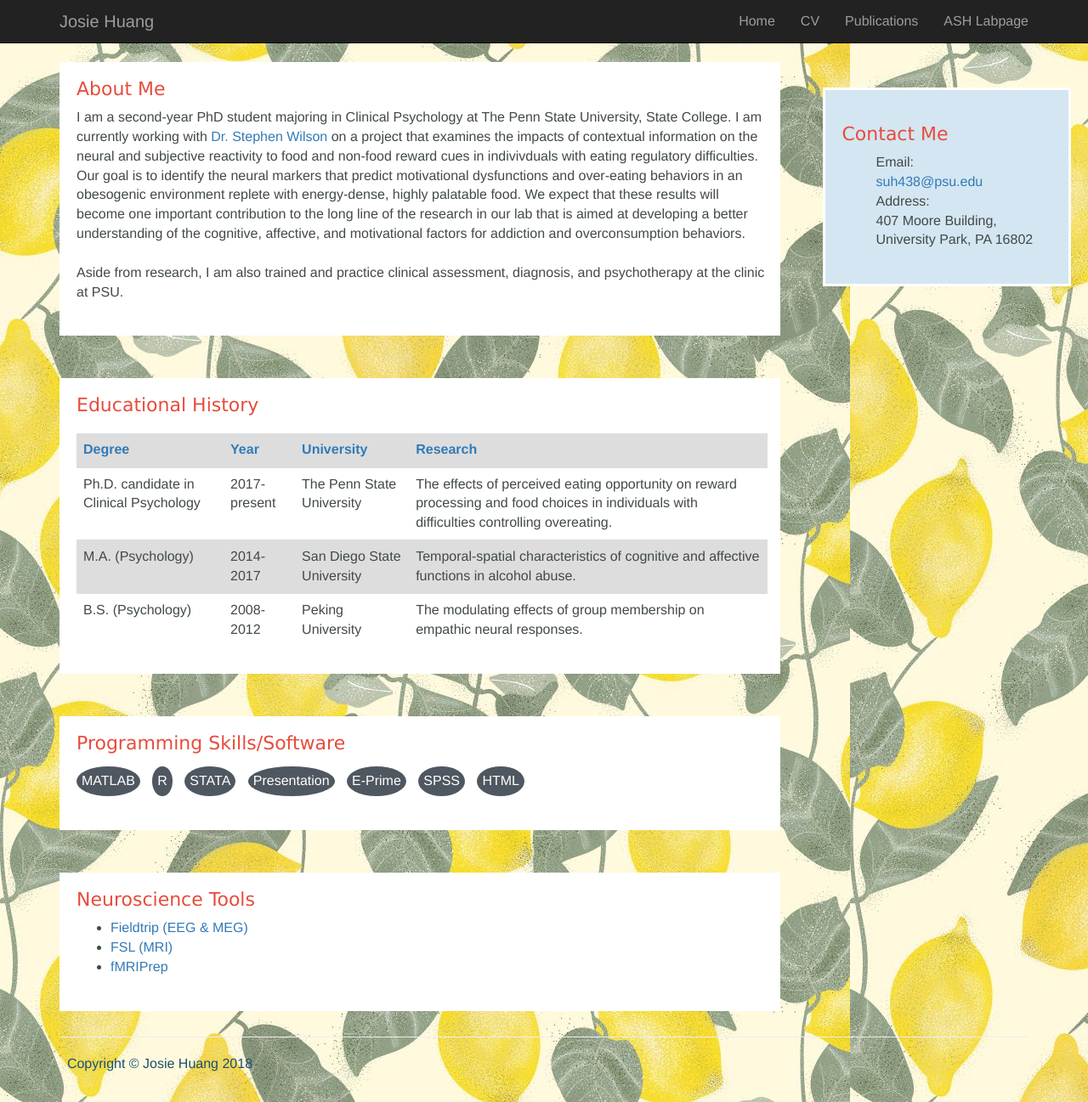
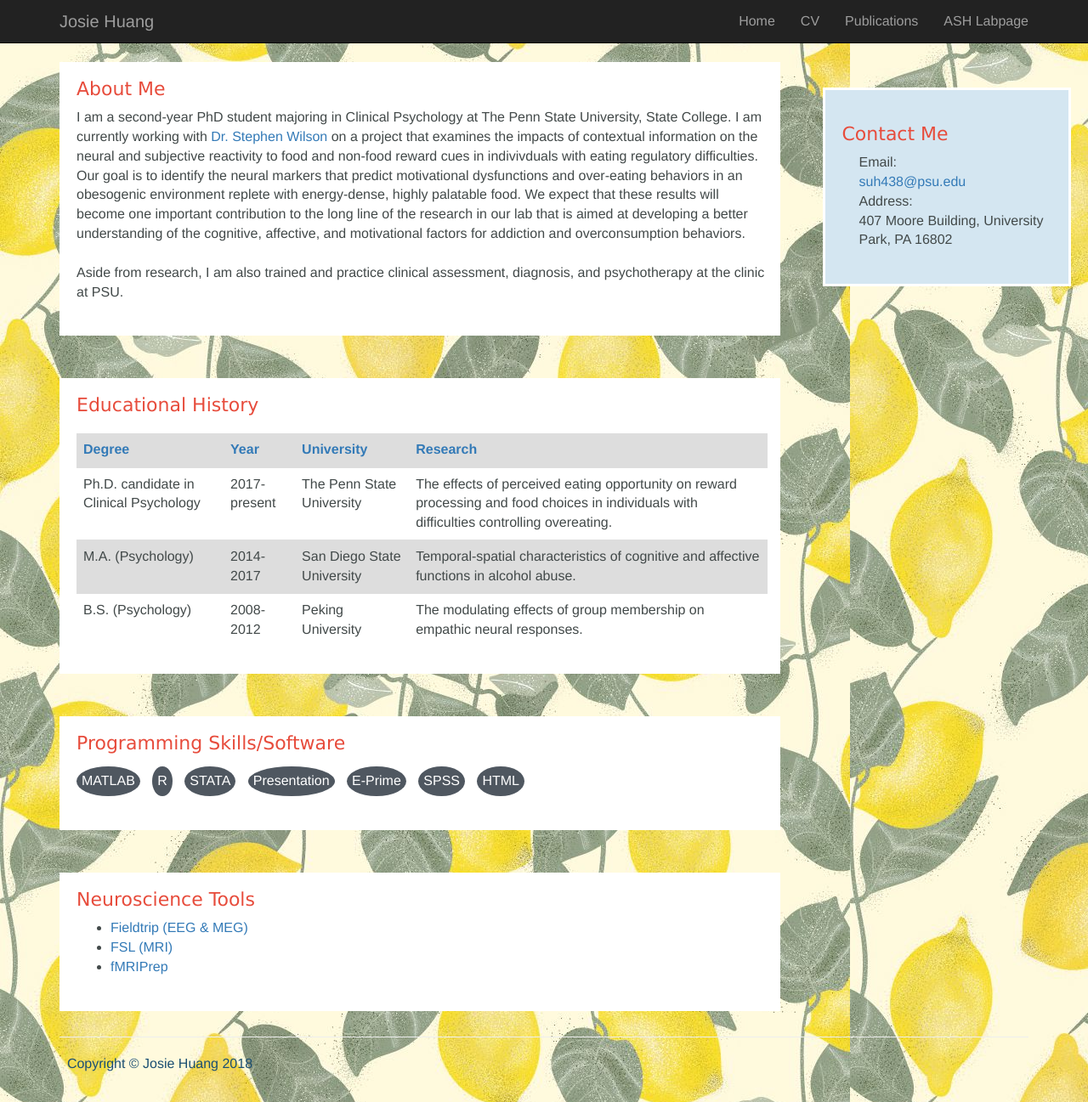
Before and after one commit to josie-shuang/josie-shuang.github.io, a Jekyll site: the page built from index.html, in a window 1280 px wide and 1297 px high. Shown: the whole window at 85% size. Built offline with Jekyll 4.4.1, drawn with Linux system fonts in a browser that asks for light colours.

Commit message:
Update main_style.css

```diff
--- a/css/main_style.css
+++ b/css/main_style.css
@@ -146,7 +146,7 @@ hr{
 
 #ContactInfo ul li{
 	list-style-type: none;
-	padding-left: 0;
+	margin-left: -20px;
 }
 
 #novel body {
```
